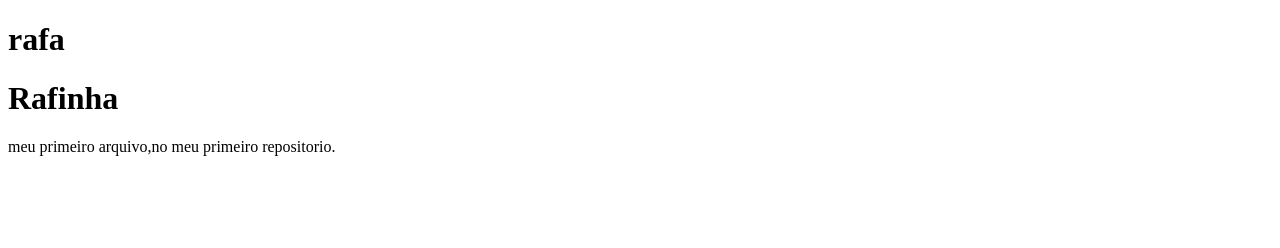
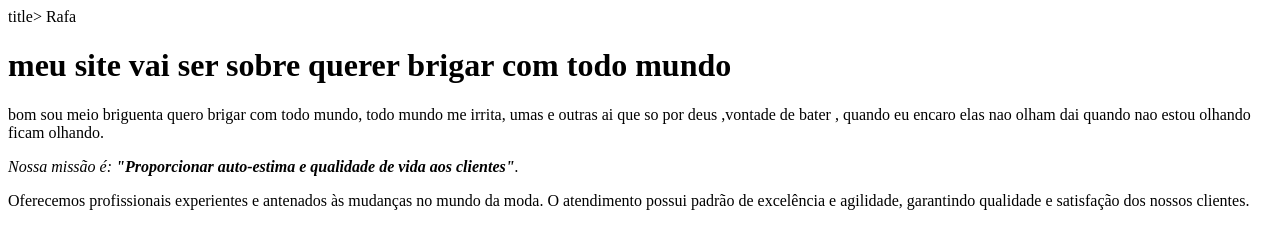
Before and after one commit to rafinhabarros/PC-PRIMEIRO-C-AJ, a plain HTML site: page index.html in a window 1280 px wide. Drawn offline with Linux system fonts and the light colour scheme.

Commit message:
Update index.html

```diff
--- a/index.html
+++ b/index.html
@@ -1,13 +1,17 @@
 <!DOCTYPE html>
 <html lang="pt-br">
-  <head>
-    <meta charset="UTF-8">
-    <title>rafa</title>
-  </head>
-  <body>
-    <h1>rafa</h1>
-    <p>
-<html>
-  <h1>Rafinha</h1>
-  <p1>meu primeiro arquivo,no meu primeiro repositorio.</p1>
+ <head>
+ <meta charset="UTF-8">
+ title> Rafa</title>
+ </head>
+ <body>
+ <h1>meu site vai ser sobre querer brigar com todo mundo </h1>
+ <p>bom sou meio briguenta quero brigar com todo mundo, todo mundo me irrita,
+   umas e outras ai que so por deus ,vontade de bater ,
+   quando eu encaro elas nao olham dai quando nao estou olhando ficam olhando.
+        </p>
+ <p><em>Nossa missão é: <strong>"Proporcionar auto-estima e qualidade de vida aos clientes"</strong>.</em></p>
+ <p>Oferecemos profissionais experientes e antenados às mudanças no mundo da moda.
+ O atendimento possui padrão de excelência e agilidade, garantindo qualidade e satisfação dos nossos clientes.</p>
+</body>
 </html>
```
